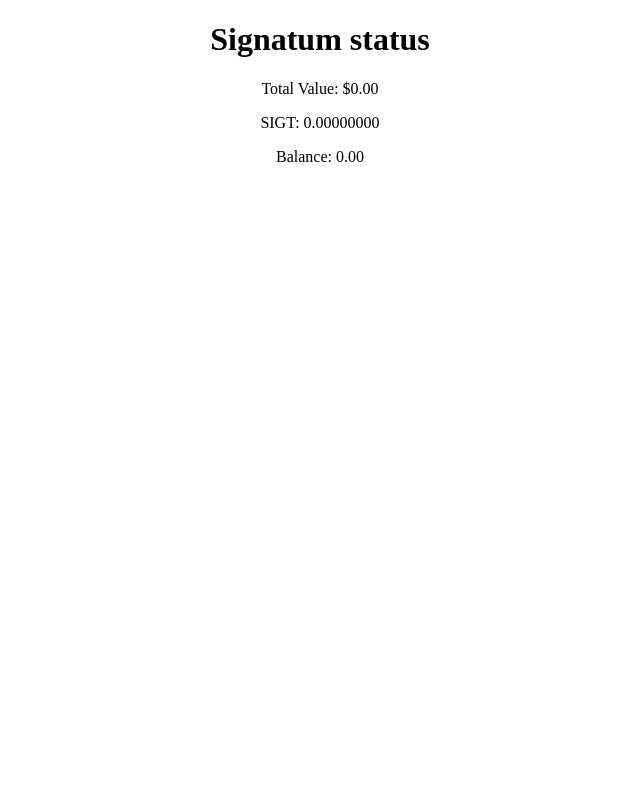
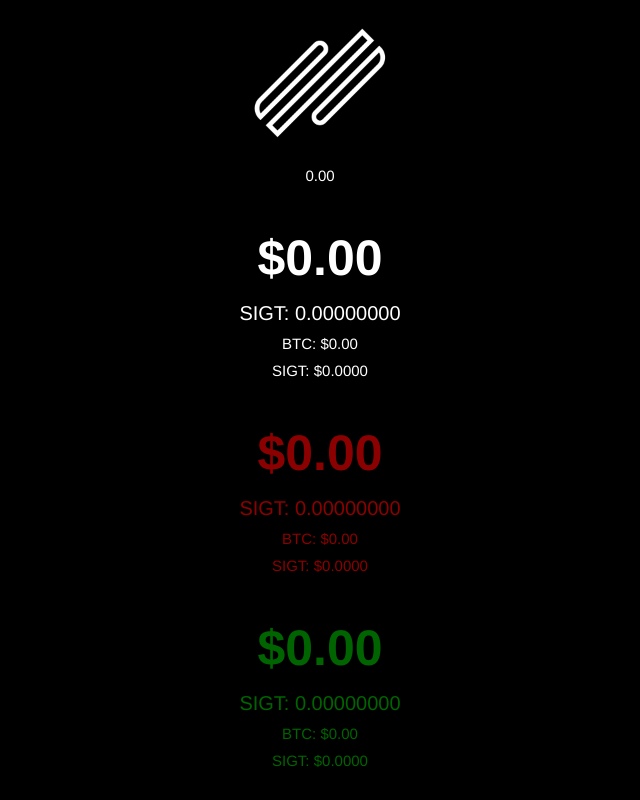
Before and after one commit to nstod/signatum_explorer, an Angular app: page / in a window 1280 px wide. Shown: the whole page, without its empty margins (320-960 px from the left). Built offline with nearby package versions, Linux system fonts and the light colour scheme; no server answers.

Commit message:
Update styles

```diff
--- a/src/app/app.component.html
+++ b/src/app/app.component.html
@@ -1,9 +1,27 @@
 <!--The content below is only a placeholder and can be replaced.-->
 <div style="text-align:center">
-  <h1>
-    Signatum status
-  </h1>
-  <p>Total Value: ${{ value | number:'1.2-2' }}</p>
-  <p>SIGT: {{ sigtPrice | number:'1.8-8' }}</p>
-  <p>Balance: {{ balance | number:'1.2-2' }}</p>
+  <div class="container">
+      <img src="assets/logo.png" width="150"/>
+      <div class="coins">
+      <div class="details">{{ balance | number:'1.2-2' }}</div>
+    </div>
+    <div class="current">
+      <div class="value">${{ balance * sigt.Value * btc.Value | number:'1.2-2' }}</div>
+      <div class="sigt">SIGT: {{ sigt.Value | number:'1.8-8' }}</div>
+      <div class="details">BTC: ${{ btc.Value | number:'1.2-2' }}</div>
+      <div class="details">SIGT: ${{ sigtValue | number:'1.4-4' }}</div>
+    </div>
+    <div class="low">
+        <div class="value">${{ balance * sigt.Low * btc.Low | number:'1.2-2' }}</div>
+        <div class="sigt">SIGT: {{ sigt.Low | number:'1.8-8' }}</div>
+        <div class="details">BTC: ${{ btc.Low | number:'1.2-2' }}</div>
+        <div class="details">SIGT: ${{ sigt.Low * btc.Low | number:'1.4-4' }}</div>
+      </div>
+      <div class="high">
+      <div class="value">${{ balance * sigt.High * btc.High | number:'1.2-2' }}</div>
+      <div class="sigt">SIGT: {{ sigt.High | number:'1.8-8' }}</div>
+      <div class="details">BTC: ${{ btc.High | number:'1.2-2' }}</div>
+      <div class="details">SIGT: ${{ sigt.High * btc.High | number:'1.4-4' }}</div>
+    </div>
+  </div>
 </div>
--- a/src/app/app.component.ts
+++ b/src/app/app.component.ts
@@ -4,6 +4,7 @@ import { SignatumService } from './signatum.service';
 import { Wallet } from './wallet';
 import { Subscription } from "rxjs";
 import { Observable } from "rxjs/Rx";
+import { Coin } from './coin';
 
 @Component({
   selector: 'app-root',
@@ -21,8 +22,9 @@ export class AppComponent implements OnInit, OnDestroy {
       this.wallets.push(new Wallet('BS33RLFyKxqZFED16UGqCda83H3pPB1WVM'));
     }
   balance = 0;
-  sigtPrice = 0;
-  btcPrice = 0;
+  sigt = new Coin(0, 0, 0);
+  btc = new Coin(0, 0, 0);
+  sigtValue = 0;
   value = 0;
   json = '';
   subscription: Subscription;
@@ -38,20 +40,25 @@ export class AppComponent implements OnInit, OnDestroy {
   }
 
   calculate() {
-    this.cryptopiaService.getMarketPrice('SIGT', 'BTC').subscribe(data => { this.sigtPrice = data; this.updateValue(); });
-    this.cryptopiaService.getMarketPrice('BTC', 'USDT').subscribe(data => { this.btcPrice = data; this.updateValue(); });
+    this.cryptopiaService.getMarketPrice('SIGT', 'BTC').subscribe(data => { this.sigt = data; this.updateValue(); });
+    this.cryptopiaService.getMarketPrice('BTC', 'USDT').subscribe(data => { this.btc = data; this.updateValue(); });
     for (let wallet of this.wallets) {
       this.signatumService.getBalance(wallet.Address).subscribe(data => { wallet.Balance = data; this.updateValue(); });
     }
   }
 
   updateValue() {
+    if (!this.sigt || !this.btc) {
+      return;
+    }
+
     let tempValue = 0;
     for (let wallet of this.wallets) {
       tempValue += wallet.Balance;
     }
 
     this.balance = tempValue;
-    this.value = this.balance * this.sigtPrice * this.btcPrice;
+    this.sigtValue = this.sigt.Value * this.btc.Value;
+    this.value = this.balance * this.sigtValue;
   }
 }
--- /dev/null
+++ b/src/app/coin.ts
@@ -0,0 +1,10 @@
+export class Coin {
+    constructor(value: number, low: number, high: number) {
+        this.Value = value;
+        this.Low = low;
+        this.High = high;
+    }
+    public Value: number;
+    public Low: number;
+    public High: number;
+}
--- a/src/app/cryptopia.service.ts
+++ b/src/app/cryptopia.service.ts
@@ -1,5 +1,6 @@
 import { Injectable } from '@angular/core';
 import { Http, Response } from '@angular/http';
+import { Coin } from './coin';
 import 'rxjs/add/operator/map';
 
 @Injectable()
@@ -10,6 +11,9 @@ export class CryptopiaService {
 
   getMarketPrice(market1: string, market2: string) {
     return this.http.get(`https://www.cryptopia.co.nz/api/GetMarket/` + market1 + `_` + market2)
-    .map((res:Response) => parseFloat(res.json().Data.LastPrice));
+    .map((res:Response) => {
+      let json = res.json();
+      return new Coin(parseFloat(json.Data.LastPrice), parseFloat(json.Data.Low), parseFloat(json.Data.High));
+    });
   }
 }
--- a/src/styles.css
+++ b/src/styles.css
@@ -1 +1,44 @@
 /* You can add global styles to this file, and also import other style files */
+body {
+    background-color: black;
+    font-family: Helvetica;
+}
+
+.container {
+    margin: auto;
+    width: 70%;
+    text-align: center;
+}
+
+.value {
+    font-weight: bold;
+    font-size: 50px;
+    padding-top: 40px;
+    padding-bottom: 10px;
+}
+
+.sigt {
+    font-size: 20px;
+    padding: 5px;
+}
+
+.details {
+    font-size: 15px;
+    padding: 5px;
+}
+
+.low {
+    color: darkred;
+}
+
+.current {
+    color: white;
+}
+
+.high {
+    color: darkgreen;
+}
+
+.coins {
+    color: white;
+}
```
Also changed, not shown: src/assets/logo.png (added).
